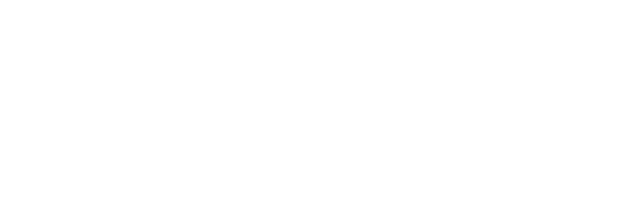
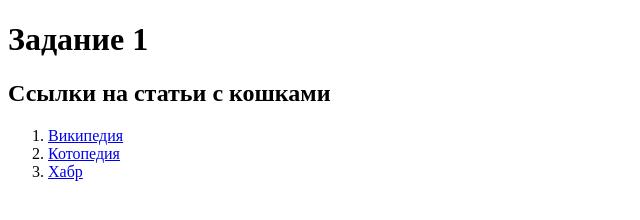
Before and after one commit to DKorchagina/task-html, a website: page src/index.html in a window 1280 px wide. Shown: the whole page, without its empty margins (0-640 px from the left). Drawn offline with Linux system fonts and the light colour scheme.

Commit message:
Задание по HTML

```diff
--- a/src/index.html
+++ b/src/index.html
@@ -3,5 +3,13 @@
     <head>
         <title>HTML</title>
     </head>
-    <body></body>
+    <body>
+        <h1>Задание 1</h1>
+        <h2>Ссылки на статьи с кошками</h2>
+        <ol>
+            <li><a href="https://ru.wikipedia.org/wiki/Кошка">Википедия</a></li>
+            <li><a href="https://cats.fandom.com/ru/wiki/Кошка">Котопедия</a></li>
+            <li><a href="https://habr.com/ru/post/589947/">Хабр</a></li>
+        </ol>
+    </body>
 </html>
```
Also changed, not shown: README.md.
